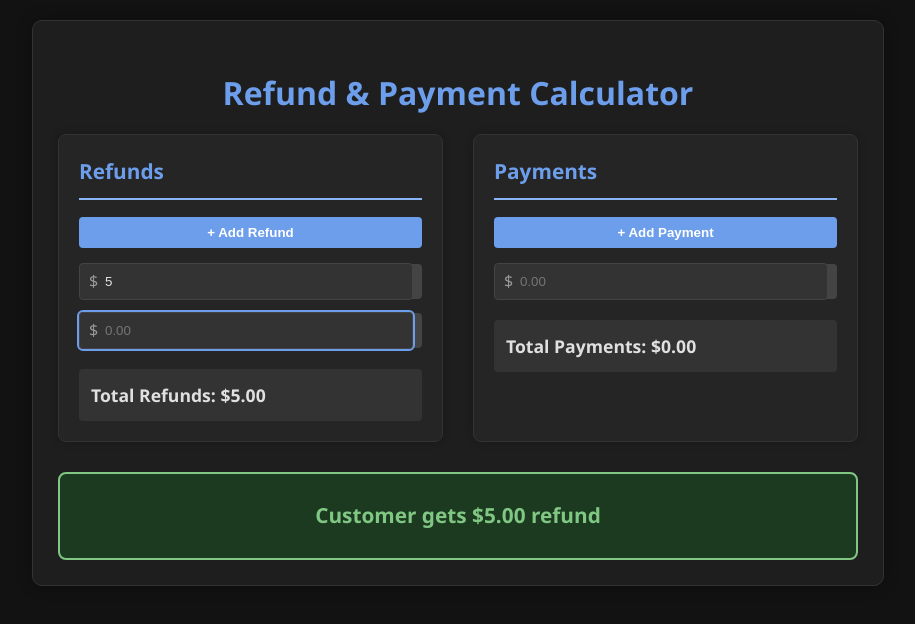
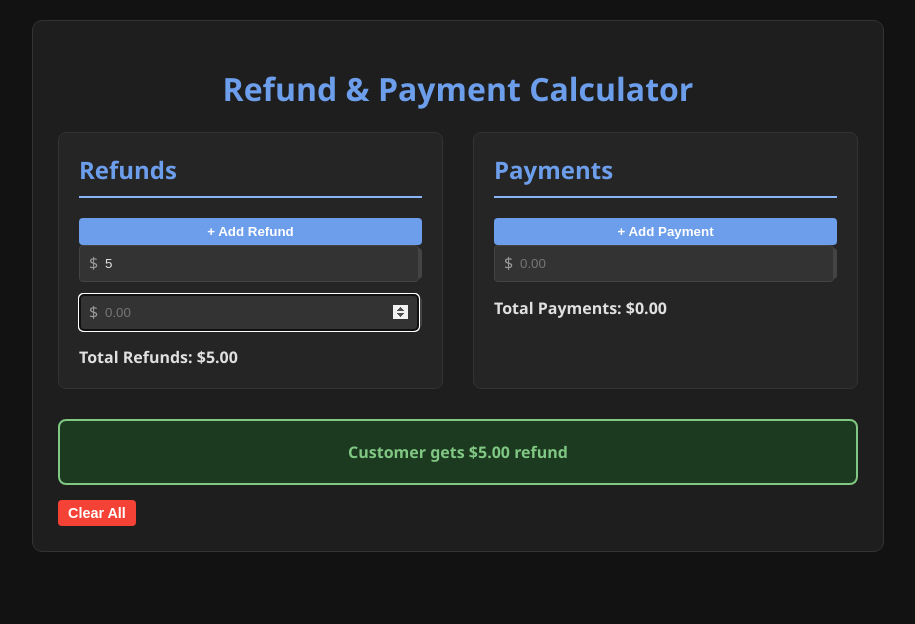
Before and after one commit to Detroitaxle/calc, a plain HTML site: page index.html in a window 1280 px wide. Both pictures are taken after typing "5" into the empty fields and a click on the button "+ Add Refund". Shown: the whole page, without its empty margins (182-1097 px from the left). Drawn offline with Linux system fonts and the light colour scheme.

Commit message:
Update index.html

```diff
--- a/index.html
+++ b/index.html
@@ -1,12 +1,9 @@
 <!DOCTYPE html>
 <html lang="en">
 <head>
-    <meta charset="UTF-8">
-    <meta name="viewport" content="width=device-width, initial-scale=1.0">
+  <meta charset="UTF-8" />
+  <meta name="viewport" content="width=device-width, initial-scale=1.0"/>
   <title>Refund & Payment Calculator</title>
-    <link rel="icon" type="image/png" href="favicon-32x32.png" sizes="32x32">
-    <link rel="icon" type="image/png" href="favicon-16x16.png" sizes="16x16">
-    <link rel="shortcut icon" href="favicon.ico">
   <style>
     :root {
       --primary: #6d9eeb;
@@ -14,6 +11,7 @@
       --refund: #81c784;
       --payment: #f48fb1;
       --warning: #ffb74d;
+      --danger: #f44336;
       --dark-bg: #121212;
       --dark-surface: #1e1e1e;
       --dark-text: #e0e0e0;
@@ -26,7 +24,6 @@
       margin: 0;
       padding: 20px;
       color: var(--dark-text);
-            line-height: 1.6;
     }
 
     .container {
@@ -35,14 +32,12 @@
       background: var(--dark-surface);
       padding: 25px;
       border-radius: 10px;
-            box-shadow: 0 0 15px rgba(0,0,0,0.3);
       border: 1px solid var(--dark-border);
     }
 
     h1 {
+      text-align: center;
       color: var(--primary);
-            text-align: center;
-            margin-bottom: 15px;
     }
 
     .calculator-container {
@@ -56,48 +51,35 @@
       background: #252525;
       padding: 20px;
       border-radius: 8px;
-            box-shadow: 0 0 8px rgba(0,0,0,0.2);
       border: 1px solid var(--dark-border);
     }
 
     h2 {
       color: var(--primary);
       margin-top: 0;
+      border-bottom: 2px solid var(--secondary);
       padding-bottom: 10px;
-            border-bottom: 2px solid var(--secondary);
-            font-size: 1.3em;
     }
 
     .item-row {
       display: flex;
+      align-items: center;
+      margin-bottom: 12px;
       gap: 10px;
-            margin-bottom: 12px;
-            align-items: center;
     }
 
     .input-wrapper {
+      flex-grow: 1;
       position: relative;
-            flex-grow: 1;
     }
 
     .input-wrapper input {
       width: 100%;
       padding: 10px 10px 10px 25px;
       background-color: #333;
+      color: var(--dark-text);
       border: 1px solid #444;
       border-radius: 4px;
-            color: var(--dark-text);
-            -moz-appearance: textfield;
-        }
-
-        .input-wrapper input::-webkit-outer-spin-button,
-        .input-wrapper input::-webkit-inner-spin-button {
-            -webkit-appearance: none;
-            margin: 0;
-        }
-
-        .input-wrapper input:focus {
-            outline: 2px solid var(--primary);
     }
 
     .currency {
@@ -109,45 +91,47 @@
     }
 
     .btn {
-            display: inline-block;
-            padding: 8px 16px;
+      padding: 6px 12px;
       border: none;
       border-radius: 4px;
       cursor: pointer;
       font-weight: 600;
-            transition: all 0.3s;
+      transition: 0.3s;
     }
 
     .btn-add {
       background-color: var(--primary);
       color: white;
-            margin-bottom: 15px;
       width: 100%;
     }
 
     .btn-remove {
       background-color: #444;
       color: white;
-            min-width: 36px;
-            padding: 10px;
+      padding: 8px;
+      min-width: 30px;
+    }
+
+    .btn-clear {
+      background-color: var(--danger);
+      color: white;
+      margin-top: 15px;
+      padding: 5px 10px;
+      font-size: 0.9em;
+      display: none;
     }
 
     .total-row {
+      margin-top: 15px;
       font-weight: bold;
-            padding: 12px;
-            background-color: #333;
-            border-radius: 4px;
-            margin-top: 20px;
-            font-size: 1.1em;
     }
 
     .result-box {
-            padding: 25px;
+      margin-top: 30px;
+      padding: 20px;
+      border-radius: 8px;
       text-align: center;
-            border-radius: 8px;
-            font-size: 1.3em;
       font-weight: bold;
-            margin-top: 30px;
       border: 2px solid;
     }
 
@@ -179,61 +163,40 @@
 <body>
   <div class="container">
     <h1>Refund & Payment Calculator</h1>
-
     <div class="calculator-container">
       <section id="returns-section" class="calculator-section">
         <h2>Refunds</h2>
         <button class="btn btn-add" onclick="addReturnItem()">+ Add Refund</button>
         <div id="returns-items"></div>
-                <div class="total-row">
-                    <div class="total-display">
-                        <span>Total Refunds:</span>
-                        <span id="returns-total">$0.00</span>
-                    </div>
-                </div>
+        <div class="total-row">Total Refunds: <span id="returns-total">$0.00</span></div>
       </section>
-
       <section id="payments-section" class="calculator-section">
         <h2>Payments</h2>
         <button class="btn btn-add" onclick="addPaymentItem()">+ Add Payment</button>
         <div id="payments-items"></div>
-                <div class="total-row">
-                    <div class="total-display">
-                        <span>Total Payments:</span>
-                        <span id="payments-total">$0.00</span>
-                    </div>
-                </div>
+        <div class="total-row">Total Payments: <span id="payments-total">$0.00</span></div>
       </section>
     </div>
-
-        <div id="result" class="result-box balanced">
-            Enter amounts to calculate balance
+    <div id="result" class="result-box balanced">Enter amounts to calculate balance</div>
+    <button class="btn btn-clear" id="clear-btn" onclick="clearAll()">Clear All</button>
   </div>
-    </div>
-
   <script>
     (function() {
       let itemId = 0;
-            let currentSection = null;
-
-            // DOM elements
       const elements = {
         returnsItems: document.getElementById('returns-items'),
         paymentsItems: document.getElementById('payments-items'),
         returnsTotal: document.getElementById('returns-total'),
         paymentsTotal: document.getElementById('payments-total'),
-                result: document.getElementById('result')
+        result: document.getElementById('result'),
+        clearBtn: document.getElementById('clear-btn')
       };
 
-            // Initialize calculator
       function init() {
         addReturnItem('', false);
         addPaymentItem('', false);
-                document.querySelector('#returns-items input').focus();
-                currentSection = 'returns';
       }
 
-            // Add refund item
       function addReturnItem(value = '', focus = true) {
         const id = `return-${itemId++}`;
         const item = createItemRow(id, value);
@@ -242,7 +205,6 @@
         calculateTotals();
       }
 
-            // Add payment item
       function addPaymentItem(value = '', focus = true) {
         const id = `payment-${itemId++}`;
         const item = createItemRow(id, value);
@@ -251,7 +213,6 @@
         calculateTotals();
       }
 
-            // Create item row
       function createItemRow(id, value) {
         const item = document.createElement('div');
         item.className = 'item-row';
@@ -259,86 +220,75 @@
         item.innerHTML = `
           <div class="input-wrapper">
             <span class="currency">$</span>
-                        <input type="number" min="0" step="0.01" placeholder="0.00" value="${value}">
+            <input type="number" min="0" step="0.01" placeholder="0.00" value="${value}" />
           </div>
-                    <button class="btn btn-remove" onclick="removeItem('${id}')">×</button>
+          <button class="btn btn-remove" onclick="removeItem('${id}')">&times;</button>
         `;
-
         const input = item.querySelector('input');
-                input.addEventListener('keydown', handleEnterKey);
         input.addEventListener('input', calculateTotals);
-
+        input.addEventListener('keydown', (e) => {
+          if (e.key === 'Enter') {
+            if (item.id.startsWith('return')) addReturnItem();
+            else addPaymentItem();
+          }
+        });
         return item;
       }
 
-            // Handle enter key
-            function handleEnterKey(e) {
-                if (e.key === 'Enter') {
-                    currentSection = e.target.closest('#returns-items') ? 'returns' : 'payments';
-                    currentSection === 'returns' ? addReturnItem() : addPaymentItem();
+      function removeItem(id) {
+        const el = document.getElementById(id);
+        if (el) {
+          el.remove();
+          calculateTotals();
         }
       }
 
-            // Remove item
-            function removeItem(id) {
-                const element = document.getElementById(id);
-                if (element) {
-                    element.remove();
+      function clearAll() {
+        elements.returnsItems.innerHTML = '';
+        elements.paymentsItems.innerHTML = '';
+        addReturnItem('', false);
+        addPaymentItem('', false);
         calculateTotals();
-                    focusLastInput();
-                }
       }
 
-            // Focus last input
-            function focusLastInput() {
-                const inputs = document.querySelectorAll('input[type="number"]');
-                if (inputs.length > 0) {
-                    inputs[inputs.length - 1].focus();
-                }
+      function formatCurrency(num) {
+        return '$' + parseFloat(num).toFixed(2);
       }
 
-            // Format currency
-            function formatCurrency(amount) {
-                return '$' + parseFloat(amount).toFixed(2);
-            }
+      function calculateTotals() {
+        const refunds = getTotal(elements.returnsItems);
+        const payments = getTotal(elements.paymentsItems);
+        elements.returnsTotal.textContent = formatCurrency(refunds);
+        elements.paymentsTotal.textContent = formatCurrency(payments);
+        const difference = refunds - payments;
 
-            // Calculate totals
-            function calculateTotals() {
-                const returnsTotal = calculateSectionTotal('#returns-items');
-                const paymentsTotal = calculateSectionTotal('#payments-items');
-
-                elements.returnsTotal.textContent = formatCurrency(returnsTotal);
-                elements.paymentsTotal.textContent = formatCurrency(paymentsTotal);
-
-                updateResult(returnsTotal - paymentsTotal);
-            }
-
-            // Calculate section total
-            function calculateSectionTotal(selector) {
-                return Array.from(document.querySelectorAll(`${selector} input`))
-                    .reduce((total, input) => total + (parseFloat(input.value) || 0), 0);
-            }
-
-            // Update result display
-            function updateResult(difference) {
         if (difference > 0) {
-                    elements.result.innerHTML = `Customer gets <strong>${formatCurrency(difference)}</strong> refund`;
+          elements.result.textContent = `Customer gets ${formatCurrency(difference)} refund`;
           elements.result.className = 'result-box refund-result';
         } else if (difference < 0) {
-                    elements.result.innerHTML = `Customer needs to pay <strong>${formatCurrency(Math.abs(difference))}</strong>`;
+          elements.result.textContent = `Customer needs to pay ${formatCurrency(Math.abs(difference))}`;
           elements.result.className = 'result-box payment-result';
         } else {
           elements.result.textContent = 'Amounts are balanced';
           elements.result.className = 'result-box balanced';
         }
+
+        // Show clear button only if there are non-zero entries
+        const hasNumbers = [...document.querySelectorAll('input[type="number"]')]
+          .some(input => parseFloat(input.value));
+        elements.clearBtn.style.display = hasNumbers ? 'inline-block' : 'none';
       }
 
-            // Expose functions to global scope
+      function getTotal(container) {
+        return Array.from(container.querySelectorAll('input'))
+          .reduce((acc, input) => acc + (parseFloat(input.value) || 0), 0);
+      }
+
       window.addReturnItem = addReturnItem;
       window.addPaymentItem = addPaymentItem;
       window.removeItem = removeItem;
+      window.clearAll = clearAll;
 
-            // Initialize on load
       window.addEventListener('DOMContentLoaded', init);
     })();
   </script>
```
Lines whose indentation alone changed are shown as unchanged.
